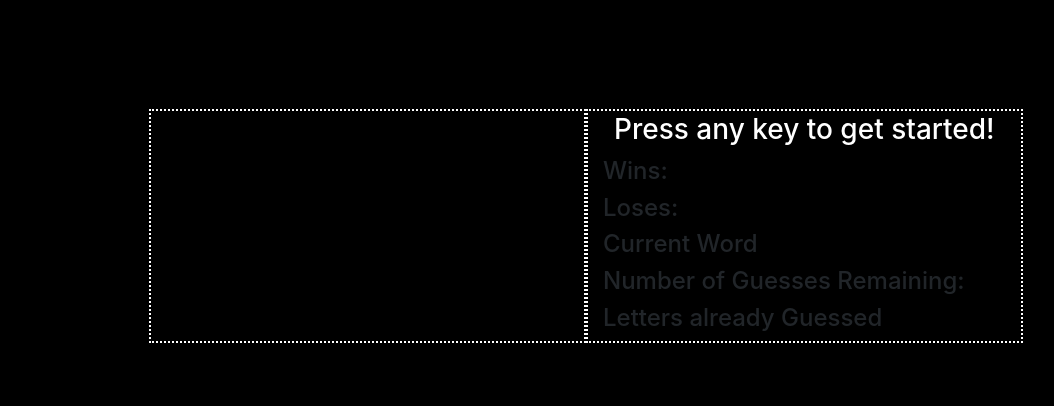
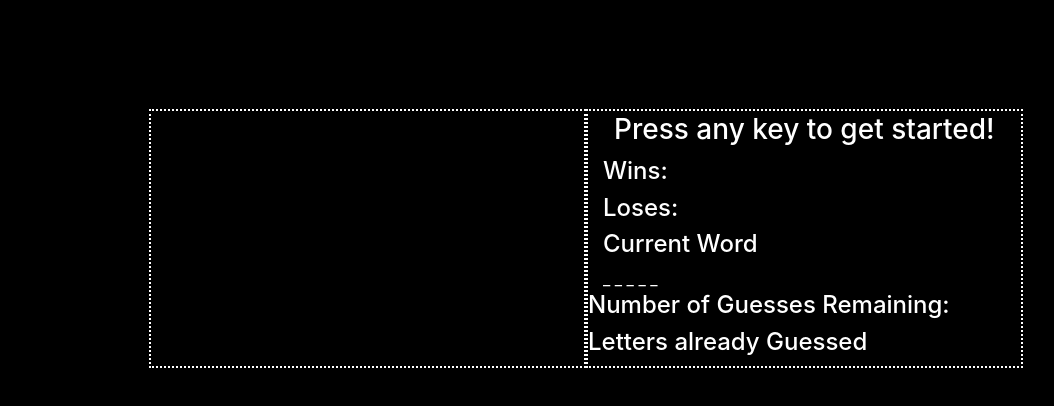
Before and after one commit to jasonharris06/Word-Guess-Game, a plain HTML site: page Word-Guess-Game/index.html in a window 1280 px wide. Shown: the part 172-578 px from the top of the page, without its empty margins (54-1108 px from the left). Drawn offline with nearby package versions, Linux system fonts and the light colour scheme.

Commit message:
Dashed showed up on Page!

```diff
--- a/Word-Guess-Game/assets/css/style.css
+++ b/Word-Guess-Game/assets/css/style.css
@@ -10,3 +10,6 @@ h3{
     text-align: center;
     padding:2px 0 2px 0
 }
+div{
+    color: #ffffff;
+}
--- a/Word-Guess-Game/assets/javascript/game.js
+++ b/Word-Guess-Game/assets/javascript/game.js
@@ -1,3 +1,7 @@
+
+$(document).ready(function(){
+
+
 var userInput = "";
 var wins = 0;
 var loses = 0;
@@ -8,13 +12,18 @@ var artist={
 }
 // Set up game
 
-$("#word").remove();
+$("#container").empty();
 var artistLetters = "";
 //set up dashes
+var newDiv = $("<div>");
+newDiv.text(artistLetters);
+console.log(artistLetters)
 var randArtist = artist.artist[Math.floor(Math.random()*artist.artist.length)];
 for(var i = 0; i < randArtist.length; i++ ){
     var artistLetters = ("_ " + artistLetters);
-
 }
 
-console.log(artistLetters)
+
+// console.log(artistLetters)
+
+});
--- a/Word-Guess-Game/index.html
+++ b/Word-Guess-Game/index.html
@@ -10,7 +10,10 @@
     <link rel="stylesheet" href="https://stackpath.bootstrapcdn.com/bootstrap/4.1.3/css/bootstrap.min.css" integrity="sha384-MCw98/SFnGE8fJT3GXwEOngsV7Zt27NXFoaoApmYm81iuXoPkFOJwJ8ERdknLPMO"
         crossorigin="anonymous">
     <link rel="stylesheet" type="text/css" href="assets/css/style.css">
-    <script src="assets/javascript/game.js"></script>
+
+    <script src="https://code.jquery.com/jquery-3.3.1.slim.js" integrity="sha256-fNXJFIlca05BIO2Y5zh1xrShK3ME+/lYZ0j+ChxX2DA="
+        crossorigin="anonymous"></script>
+    <!-- <script src="assets/javascript/game.js"></script> -->
     <title>Hang Man Rock theme</title>
 </head>
 
@@ -52,8 +55,8 @@
 
                     <div class="col-md">
                         <h4>Current Word</h4>
-                            <div class ="word">
-                            </div>
+                        <div class="word">
+
 
                     </div>
 
@@ -82,6 +85,35 @@
         </div>
     </div>
     <!-- Optional JavaScript -->
+    <script>
+        $(document).ready(function () {
+
+
+            var userInput = "";
+            var wins = 0;
+            var loses = 0;
+            var gamefinish = true;
+            var artist = {
+                artist: ["areial", "jason", "greg"],
+
+            }
+            // Set up game
+
+            // $("#container").empty();
+            var artistLetters = "";
+            //set up dashes
+
+            var randArtist = artist.artist[Math.floor(Math.random() * artist.artist.length)];
+            for (var i = 0; i < randArtist.length; i++) {
+                var artistLetters = ("_ " + artistLetters);
+            }
+            var newDiv = $("<div>");
+            newDiv.text(artistLetters);
+            $(".word").append(artistLetters);
+            console.log(artistLetters)
+
+        });
+    </script>
     <!-- jQuery first, then Popper.js, then Bootstrap JS -->
     <script src="https://code.jquery.com/jquery-3.3.1.slim.min.js" integrity="sha384-q8i/X+965DzO0rT7abK41JStQIAqVgRVzpbzo5smXKp4YfRvH+8abtTE1Pi6jizo"
         crossorigin="anonymous"></script>
```
